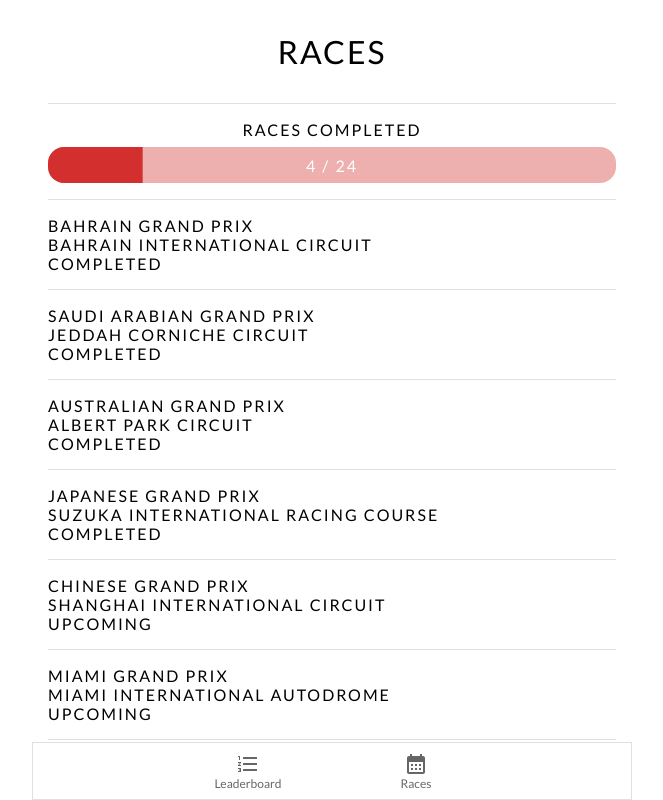
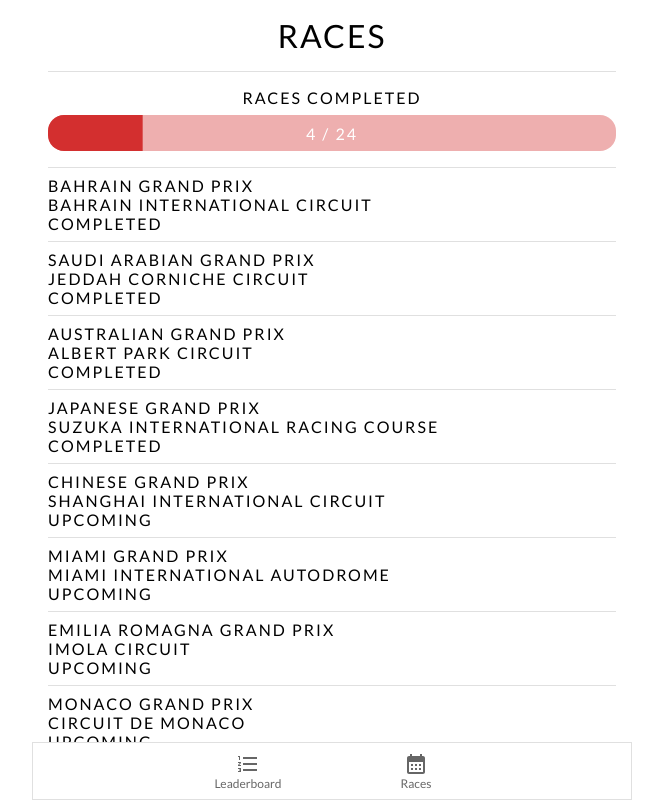
Before and after one commit to JamesCrawley/f1-2024, a Next.js app: page /races in a window 1280 px wide. Shown: the whole page, without its empty margins (308-971 px from the left). Built offline with nearby package versions, Linux system fonts and the light colour scheme.

Commit message:
Updated paddings

```diff
--- a/src/app/leaderboard/page.tsx
+++ b/src/app/leaderboard/page.tsx
@@ -22,7 +22,7 @@
   return (
     <Stack height="100%">
       <Stack bgcolor="white" pt={2} px={2} rowGap={2}>
-        <Typography mx="auto" py={2} variant="lg">
+        <Typography mx="auto" py={0} variant="lg">
           Leaderboard
         </Typography>
 
@@ -42,7 +42,7 @@
                 color={color}
                 columnGap={2}
                 direction="row"
-                py={2}
+                py={1}
               >
                 <Box minWidth="50px">
                   <Typography variant="lg">{++position}</Typography>
--- a/src/app/races/page.tsx
+++ b/src/app/races/page.tsx
@@ -9,7 +9,7 @@
   return (
     <Stack height="100%">
       <Stack bgcolor="white" pt={2} px={2} rowGap={2}>
-        <Typography mx="auto" py={2} variant="lg">
+        <Typography mx="auto" py={0} variant="lg">
           Races
         </Typography>
 
@@ -24,7 +24,7 @@
         {races.map(({ id, name, circuitName, status }) => {
           return (
             <>
-              <Stack key={id} py={2}>
+              <Stack key={id} py={1}>
                 <Typography>{name}</Typography>
 
                 <Stack>
```
